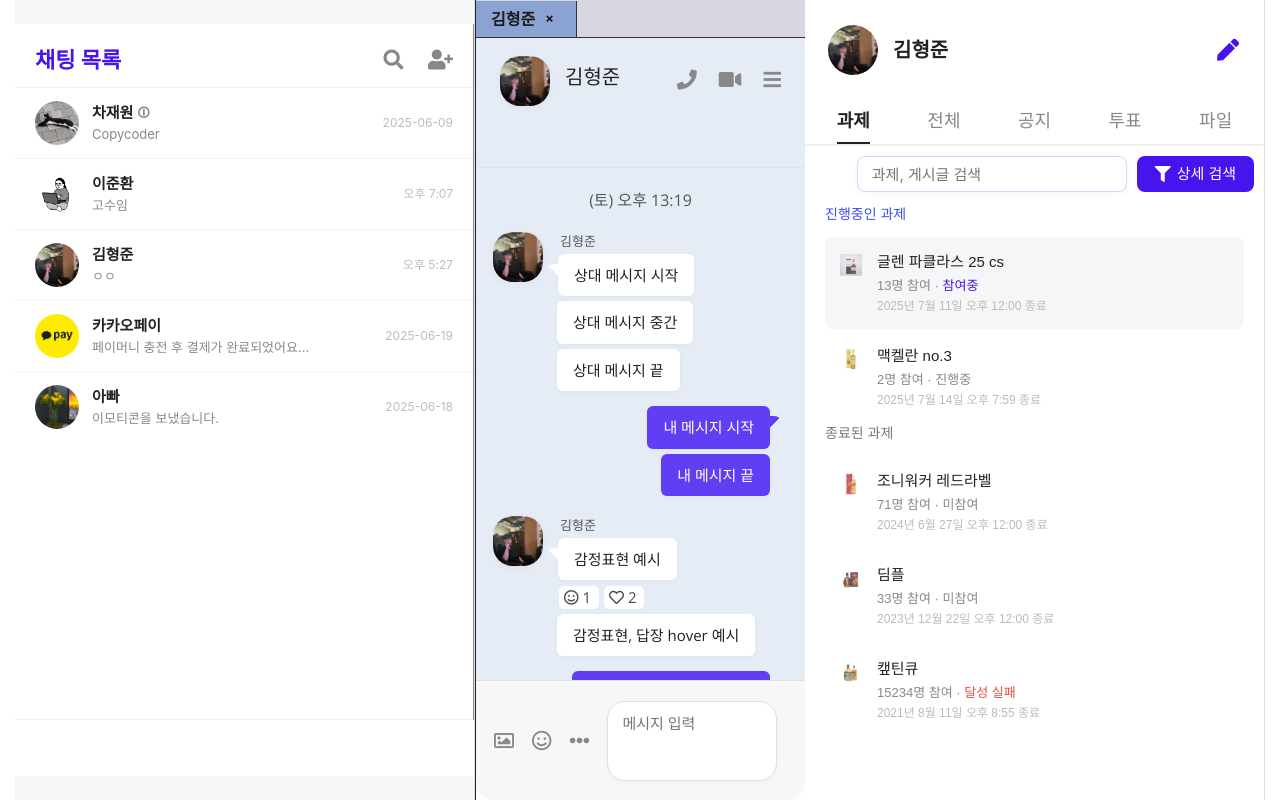
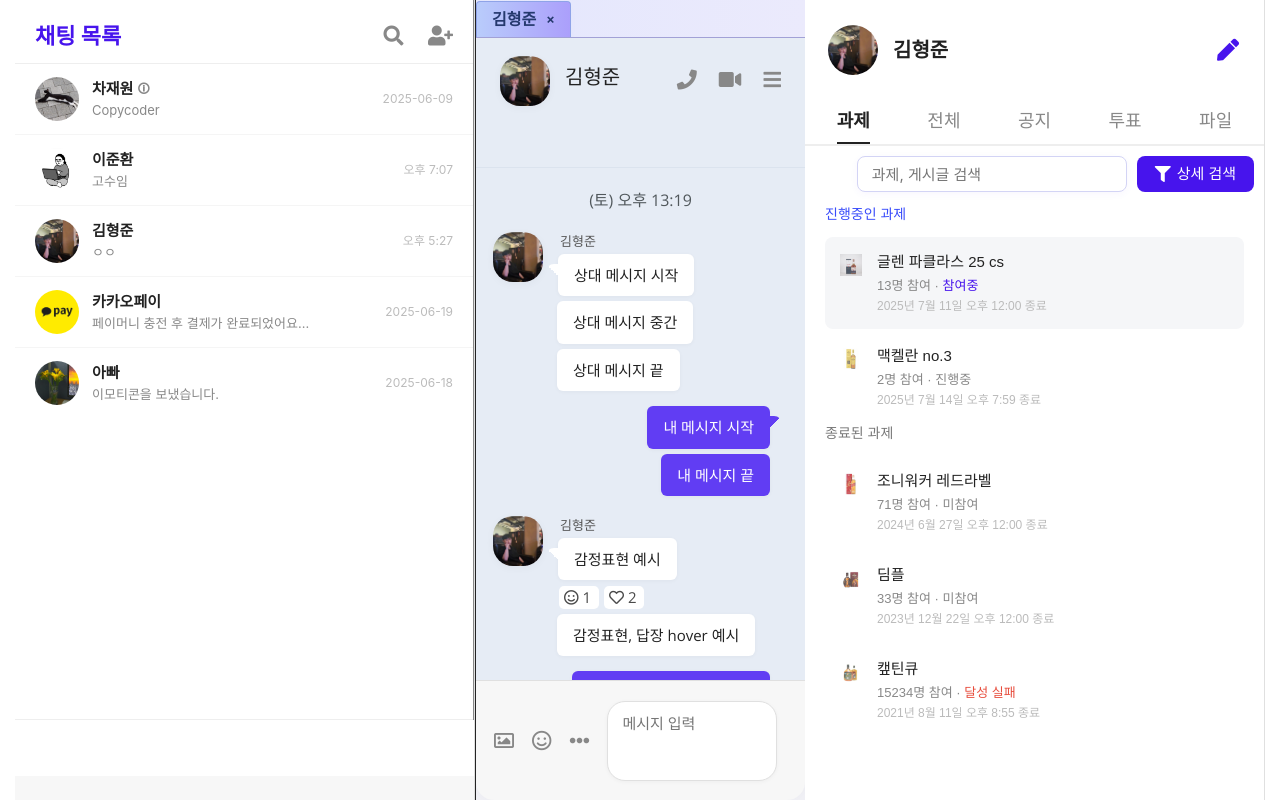
Before and after one commit to Projection3141/chatting-app, a website: page public/pages/main/main.html in a window 1280 px wide. Drawn offline with nearby package versions, Linux system fonts and the light colour scheme.

Commit message:
탭을 닫아도 채팅방은 잔존하던 문제 해결 채팅 목록 상단 및 탭 ui 수정

```diff
--- a/public/pages/main/main.css
+++ b/public/pages/main/main.css
@@ -28,6 +28,7 @@ body, html {
   display: flex;
   flex-direction: column;
   z-index: 1;
+  padding-top: 0;
 }
 /* 패널이 사라질 때 */
 .side-panel.collapsed {
@@ -88,54 +89,64 @@ body, html {
   overflow: hidden;
 }
 
-/* === 채팅 탭 영역 === */
-
+/* === 채팅 탭 바 === */
 .chat-tabs {
-  display: flex;
-  background: hsl(240, 12%, 86%);
-  height: 38px;
-  align-items: center;
-  border-bottom: 1px solid #333;
-  user-select: none;
-  overflow-x: auto;
+  display: flex;                    /** 가로 배치 유지 */
+  flex-wrap: nowrap;                /** 줄바꿈 방지 */
+  overflow-x: auto;                 /** 가로 스크롤 허용 */
+  overflow-y: hidden;               /** 세로 스크롤 차단 */
+  white-space: nowrap;              /** 인라인 요소 줄바꿈 방지 */
+  height: 38px;                     /** 세로 한 줄 고정 */
+  background: linear-gradient(90deg,#e4e7fd 0%,#ebeafc 100%);
+  border-bottom: 1.5px solid #a2a1d6;
+  align-items: center;              /** 탭 수직 가운데 */
 }
 
-/* 탭 개별 아이템 */
+/* === 개별 탭 === */
 .chat-tab {
-  padding: 0 22px 0 15px;
-  margin-right: 2px;
+  flex: 0 0 auto;                   /** 고정폭·수축 금지 → 가로 추가만 */
+  /* 필요 시 min-width 조정 */
+  display: inline-flex;             /** 인라인-플렉스로 white-space와 호환 */
+  border-radius: 4px 4px 0 0;       /** 윗부분 굴곡 */
+  padding: 0 15px 0 15px;
   height: 36px;
-  display: flex;
+  background: #f4f7fe;
+  border-right: 1px solid #b0b5d6;
   align-items: center;
-  cursor: pointer;
-  background: #bbd2e9;
-  border-right: 1px solid #333;
-  position: relative;
-  transition: background 0.12s;
-  color: #5b5b5b;
+  color: #495b80;
+  font-size: 16px;
   font-weight: 500;
+  transition: background .12s,color .12s;
 }
 
-/* 활성화(선택됨) 탭 */
+/* === 활성 탭 === */
 .chat-tab.active {
-  background: #8ba3d2;
-  color: #1c1c1c;
-  font-weight: bold;
-  z-index: 1;
+  background: linear-gradient(90deg,#b9ccfb 0%,#ab9ffb 100%);
+  color: #25396e;
+  font-weight: 700;
+  border: 1.5px solid #8fa3e8;
+  border-bottom: none;
+  box-shadow: 0 4px 10px -4px rgba(110,120,200,.09);
 }
 
-/* 탭의 닫기(X)버튼 */
+/* === 닫기(X) 버튼 === */
 .close-tab {
   margin-left: 10px;
-  color: #999;
+  color: #a3a3b5;
   font-size: 15px;
   cursor: pointer;
+  background: none; border: none; padding: 0; /** 원형·패딩 제거 */
 }
 
-/* 활성 탭의 X는 흰색 */
+.close-tab:hover {
+  color: #7744dd; /** 테마 보라 계열로만 */
+}
+
 .chat-tab.active .close-tab {
-  color: #151515;
+  color: #25396e; /** 진한 네이비 */
 }
+
+
 
 /* === 채팅 내용 영역 === */
 
@@ -145,6 +156,26 @@ body, html {
   flex: 1 1 0%;
   min-height: 0; /* flex-bug 방지, 반드시 같이 쓰는 게 좋음 */
   overflow-y: auto;
+  position: relative;
+  height: 100%;
+  background: #f0f0f5; /* 원하시는 배경 색상 */
+}
+
+.chat-empty-message {
+  position: absolute;
+  top: 50%;
+  left: 50%;
+  transform: translate(-50%, -50%);
+  font-size: 1.5rem; /* 적당히 큰 폰트 */
+  color: #999;
+  user-select: none;
+  pointer-events: none;
+  text-align: center;
+  width: 100%;
+  padding: 0 20px;
+  box-sizing: border-box;
+  white-space: pre-wrap;
+  line-height: 1.4;
 }
 
 /* 각 채팅 메시지 블록 */
--- a/public/pages/main/main.html
+++ b/public/pages/main/main.html
@@ -13,7 +13,7 @@
     <div class="container">
         <!-- 채팅방 목록 / 친구 목록 토글 영역 -->
          <div id="chat-list-panel" class="side-panel">
-                <iframe
+                <iframe
                     id="chat-list-iframe"
                     class="side-iframe"
                     src="/public/pages/chat_list/chat_list.html"
@@ -29,9 +29,16 @@
                  ></iframe>
          </div>
         <!-- 중앙 채팅창 영역 (탭 UI + 채팅 내용 영역) -->
-         <div class="center-panel">
+        <div class="center-panel">
             <div id="chat-tabs" class="chat-tabs"></div>
-            <div id="chat-panel" class="chat-panel"></div>
+            <div id="chat-panel" class="chat-panel">
+                <!-- 기본 배경 -->
+                <div id="chat-empty-message" class="chat-empty-message">
+                    채팅을 열어 대화를 시작해보세요
+                </div>
+                <!-- 채팅 내용이 채워질 영역 -->
+                <div id="chat-content"></div>
+            </div>
         </div>
 
         <!-- 게시판 -->
--- a/public/pages/main/main.js
+++ b/public/pages/main/main.js
@@ -2,14 +2,13 @@
 const chatJsonMap = {
   '김형준': '/models/chat_log/chat_friend1.json',
   '이준환': '/models/chat_log/chat_friend2.json'
-  // 필요한 경우 추가
 };
 
 let openTabs = []; // [{friend, tabEl, jsonPath}]
 let currentTab = null;
 
 window.addEventListener('DOMContentLoaded', () => {
-  // 초기 탭 (예시)
+  // 초기 탭
   openChatTab("김형준");
 });
 
@@ -47,7 +46,9 @@ async function activateChatTab(friend) {
 
 function closeChatTab(friend) {
   const idx = openTabs.findIndex(t => t.friend === friend);
-  if (idx === -1) return;
+
+  if (idx === 1) return;
+
   openTabs[idx].tabEl.remove();
   openTabs.splice(idx, 1);
 
@@ -58,7 +59,6 @@ function closeChatTab(friend) {
   }
 }
 
-// Main 렌더링 함수: personal_chatroom 디자인 유지 + 데이터 동적 로딩
 async function renderPersonalChatroom(friend, jsonPath) {
   const panel = document.getElementById('chat-panel');
   let chatData = [];
@@ -68,6 +68,7 @@ async function renderPersonalChatroom(friend, jsonPath) {
       if (res.ok) chatData = await res.json();
     }
   } catch { chatData = []; }
+
 
   // 이름/이미지는 필요에 맞게 해야 함
   const profileImg = '/public/src/assets/friend-profile.png'; // 예시
@@ -144,21 +145,20 @@ async function renderPersonalChatroom(friend, jsonPath) {
     </div>
   `;
 
+
   renderChatMessagesFull(chatData, panel.querySelector('.message-container'), friend, profileImg);
   attachChatroomEventHandlers(panel, friend);
 }
 
-// --- 동일 personal_chatroom 메시지 렌더링 로직 (구현 핵심) ---
-function renderChatMessagesFull(chatData, container, friend, profileImg) {
-  container.innerHTML = '';
-
+// 채팅방 메시지 렌더링 로직
+function renderChatMessagesFull(chatData, chatContent, friend, profileImg) {
   chatData.forEach(msg => {
         // 시간 메시지 처리
         if (msg.type === 'time') {
             const timeDiv = document.createElement('div');
             timeDiv.className = 'time';
             timeDiv.textContent = msg.text || '';
-            container.appendChild(timeDiv);
+            chatContent.appendChild(timeDiv);
             return;
         }
 
@@ -169,14 +169,14 @@ function renderChatMessagesFull(chatData, container, friend, profileImg) {
                 linkDiv.className = 'friend-message-start';
                 linkDiv.innerHTML =
                 ` <div class="friend-profile">
-                    <img src="${msg.profile || '/public/src/assets/friend-profile.png'}" class="friend-profile-img">
+                    <img src="${msg.profile || profileImg}" class="friend-profile-img">
                     <div>
                       <div class="name">${msg.name || '친구'}</div>
                       <a class="friend-message link-url" href="${msg.link}" target="_blank" rel="noopener noreferrer">${msg.link}</a>
                     </div>
                   </div>
                 `;
-                container.appendChild(linkDiv);
+                chatContent.appendChild(linkDiv);
 
                 if (msg.linkCard) {
                     const cardDiv = document.createElement('div');
@@ -193,7 +193,7 @@ function renderChatMessagesFull(chatData, container, friend, profileImg) {
                         </div>
                       </div>
                     `;
-                    container.appendChild(cardDiv);
+                    chatContent.appendChild(cardDiv);
                 }
                 return; // 링크 메시지 처리 후 종료
             }
@@ -211,12 +211,12 @@ function renderChatMessagesFull(chatData, container, friend, profileImg) {
                     </div>
                   </div>
                 `;
-                container.appendChild(startDiv);
+                chatContent.appendChild(startDiv);
             } else if (msg.text) {
                 const lastDiv = document.createElement('div');
                 lastDiv.className = 'friend-message-last';
                 lastDiv.innerHTML = `<div class="friend-message">${msg.text}</div>`;
-                container.appendChild(lastDiv);
+                chatContent.appendChild(lastDiv);
             }
 
             // 감정표현 및 답장
@@ -226,7 +226,7 @@ function renderChatMessagesFull(chatData, container, friend, profileImg) {
                 msg.reactions.forEach(r => {
                     reactionsDiv.innerHTML += `<div class="msg-reaction"><i class="${r.icon}"></i>${r.count}</div>`;
                 });
-                container.appendChild(reactionsDiv);
+                chatContent.appendChild(reactionsDiv);
             }
             if (msg.replyAndExpression) {
                 const replyDiv = document.createElement('div');
@@ -239,7 +239,7 @@ function renderChatMessagesFull(chatData, container, friend, profileImg) {
                     <i class="far fa-heart" id="expression"></i>
                   </div>
                 `;
-                container.appendChild(replyDiv);
+                chatContent.appendChild(replyDiv);
             }
 
             return; // 상대방 메시지 처리 종료
@@ -250,18 +250,18 @@ function renderChatMessagesFull(chatData, container, friend, profileImg) {
             if (msg.link) {
                 const linkDiv = document.createElement('div');
                 linkDiv.className = 'my-message-start';
-                linkDiv.innerHTML = `
-        <div class="my-message link-message">
+                linkDiv.innerHTML =
+                ` <div class="my-message link-message">
                     <a href="${msg.link}" target="_blank" rel="noopener noreferrer">${msg.link}</a>
                   </div>
                 `;
-                container.appendChild(linkDiv);
+                chatContent.appendChild(linkDiv);
 
                 if (msg.linkCard) {
                     const cardDiv = document.createElement('div');
                     cardDiv.className = 'link-card-container my-message-last';
-                    cardDiv.innerHTML = `
-          <div class="link-card">
+                    cardDiv.innerHTML =
+                    ` <div class="link-card">
                         <div class="link-card-image">
                           <img src="${msg.linkCard.thumbnail}" alt="링크 썸네일">
                         </div>
@@ -272,7 +272,7 @@ function renderChatMessagesFull(chatData, container, friend, profileImg) {
                         </div>
                       </div>
                     `;
-                    container.appendChild(cardDiv);
+                    chatContent.appendChild(cardDiv);
                 }
                 return; // 내 링크 메시지 처리 후 종료
             }
@@ -281,35 +281,35 @@ function renderChatMessagesFull(chatData, container, friend, profileImg) {
             if (msg.reply) {
                 const replyDiv = document.createElement('div');
                 replyDiv.className = 'my-message-start';
-                replyDiv.innerHTML = `
-        <div class="my-message reply">
+                replyDiv.innerHTML =
+                ` <div class="my-message reply">
                     <p class="reply-to-who">${msg.reply.to}</p>
                     <p class="reply-to-what">${msg.reply.toWhat}</p>
                     <p class="reply-message">${msg.text}</p>
                   </div>
                 `;
-                container.appendChild(replyDiv);
+                chatContent.appendChild(replyDiv);
             } else if (msg.image) {
                 const imgDiv = document.createElement('div');
                 imgDiv.className = 'my-message-start';
-                imgDiv.innerHTML = `
-        <div class="my-message image">
+                imgDiv.innerHTML =
+                ` <div class="my-message image">
                     <img src="${msg.image}" alt="보낸 이미지" class="chat-image-msg">
                   </div>
                 `;
-                container.appendChild(imgDiv);
+                chatContent.appendChild(imgDiv);
             } else if (msg.text) {
                 const startDiv = document.createElement('div');
                 startDiv.className = 'my-message-start';
                 startDiv.innerHTML = `<div class="my-message">${msg.text}</div>`;
-                container.appendChild(startDiv);
+                chatContent.appendChild(startDiv);
             }
 
             if (msg.last) {
                 const lastDiv = document.createElement('div');
                 lastDiv.className = 'my-message-last';
                 lastDiv.innerHTML = `<div class="my-message">${msg.last}</div>`;
-                container.appendChild(lastDiv);
+                chatContent.appendChild(lastDiv);
             }
 
             return; // 내 메시지 처리 종료
```
Lines whose indentation alone changed are shown as unchanged.
